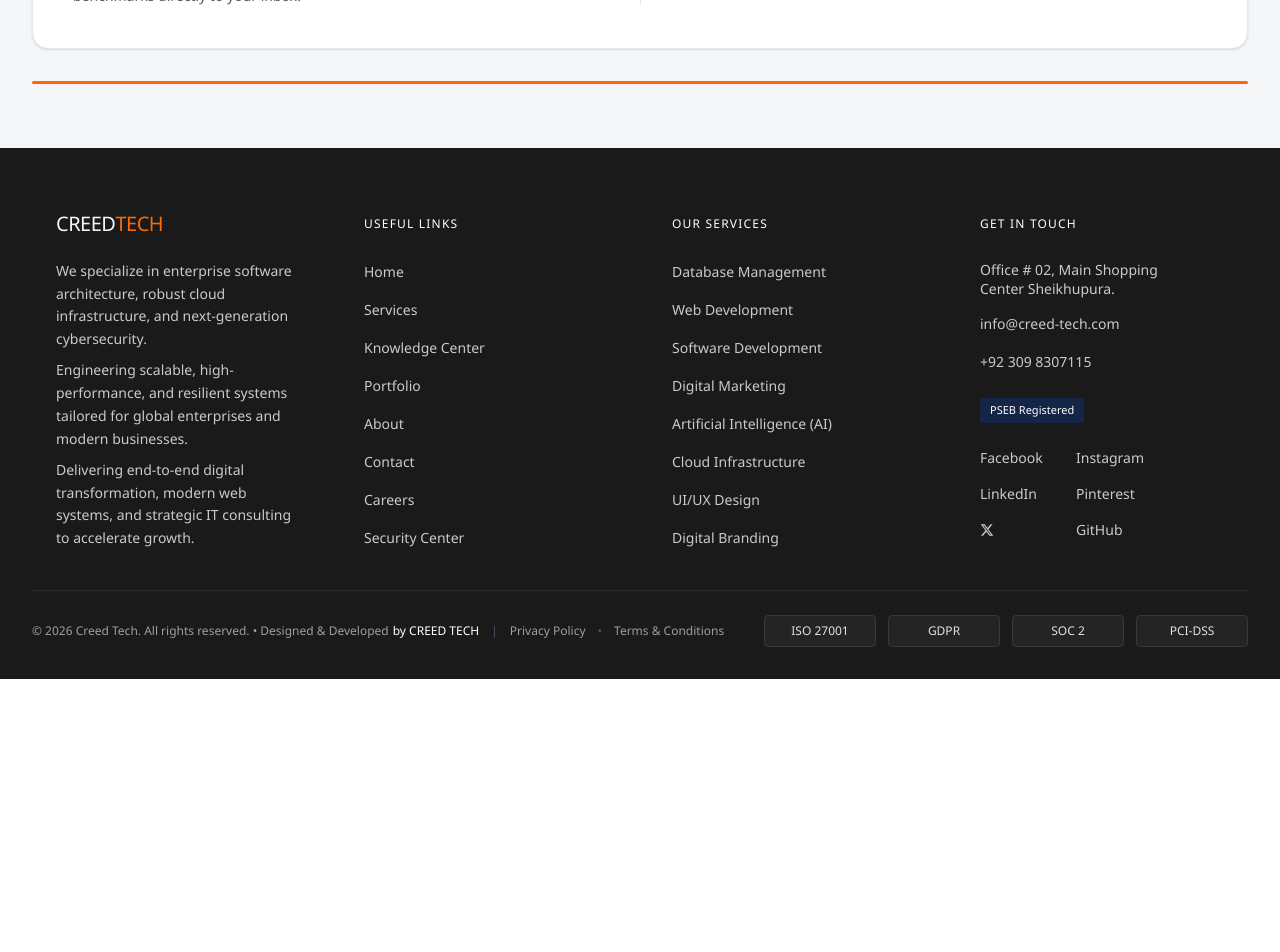
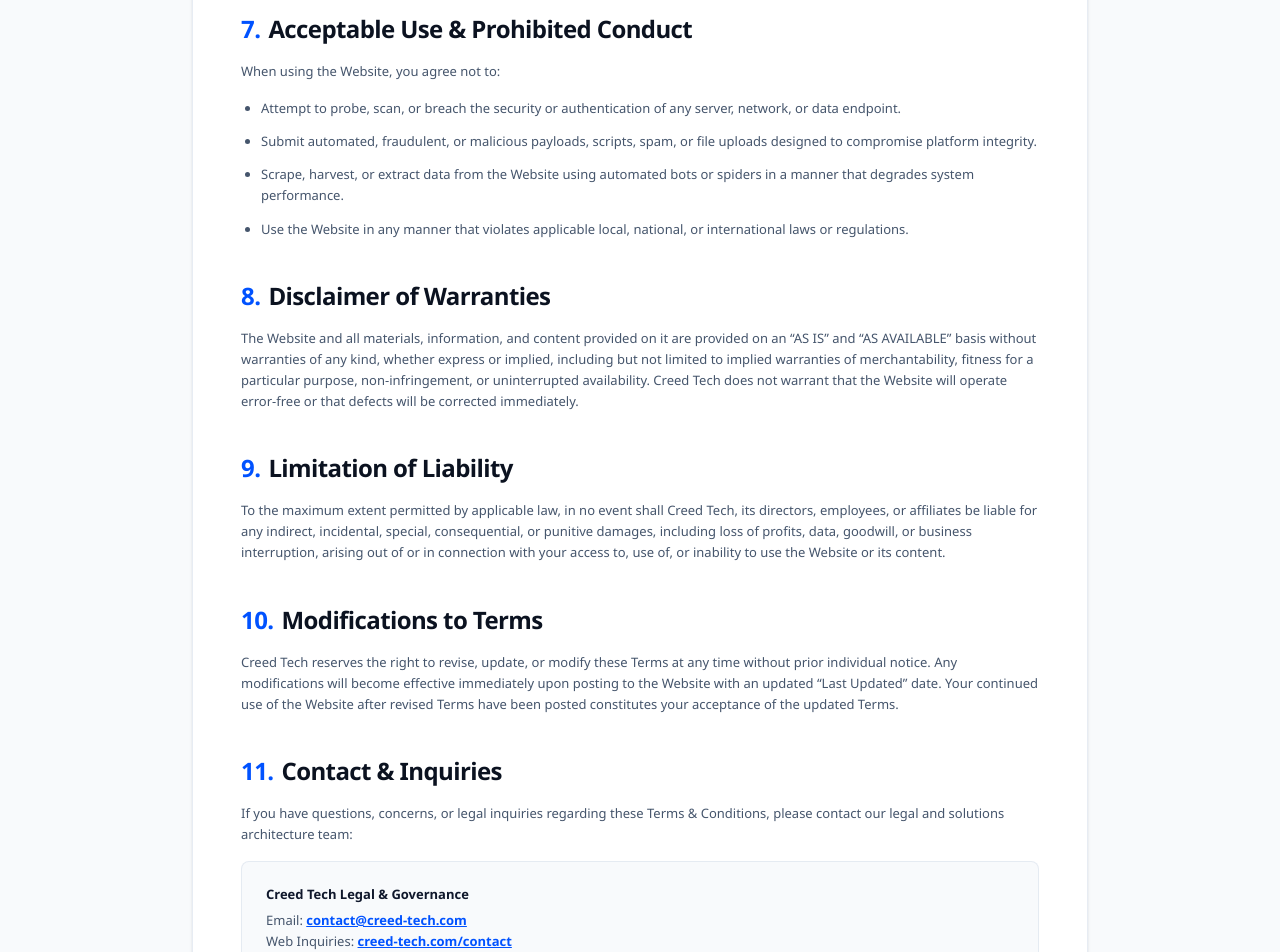
Before and after one commit to tariq200380/enterprise-app, a Next.js app: page /terms in a window 1280 px wide. Shown: the part 1848-2800 px from the top of the page. Before the commit the page ends 2527 px from the top, so only its background shows below. Built offline with nearby package versions, Linux system fonts and the light colour scheme.

Commit message:
feat: implement terms and conditions sections 6 to 11 in pure Tailwind CSS

```diff
--- a/src/app/terms/page.tsx
+++ b/src/app/terms/page.tsx
@@ -135,6 +135,121 @@
               You may not reproduce, distribute, modify, create derivative works from, publicly display, or commercially exploit any content from the Website without prior written consent from Creed Tech.
             </p>
           </div>
+
+          {/* 6. Third-Party Links & Syndicated News Attribution */}
+          <div className="space-y-4">
+            <h2 className="text-xl sm:text-2xl font-bold text-[#0B1220] tracking-tight">
+              <span className="text-[#0052FF] mr-2">6.</span>
+              Third-Party Links &amp; Syndicated News Attribution
+            </h2>
+            <p className="text-slate-600 text-xs sm:text-[13px] sm:text-sm leading-relaxed font-normal">
+              The Website and Knowledge Center may contain links to external third-party websites, syndicated news provider articles (e.g., Google, Apple, NVIDIA, OpenAI, Microsoft), or professional profiles (e.g., GitHub, LinkedIn, X).
+            </p>
+            <p className="text-slate-600 text-xs sm:text-[13px] sm:text-sm leading-relaxed font-normal">
+              Such links and syndicated headlines are provided solely for convenience and journalistic attribution. Creed Tech does not endorse, control, or assume liability for the content, privacy practices, or accuracy of third-party external websites.
+            </p>
+          </div>
+
+          {/* 7. Acceptable Use & Prohibited Conduct */}
+          <div className="space-y-4">
+            <h2 className="text-xl sm:text-2xl font-bold text-[#0B1220] tracking-tight">
+              <span className="text-[#0052FF] mr-2">7.</span>
+              Acceptable Use &amp; Prohibited Conduct
+            </h2>
+            <p className="text-slate-600 text-xs sm:text-[13px] sm:text-sm leading-relaxed font-normal">
+              When using the Website, you agree not to:
+            </p>
+            <ul className="space-y-3 list-disc list-outside pl-5 text-slate-600 text-xs sm:text-[13px] sm:text-sm leading-relaxed">
+              <li>
+                Attempt to probe, scan, or breach the security or authentication of any server, network, or data endpoint.
+              </li>
+              <li>
+                Submit automated, fraudulent, or malicious payloads, scripts, spam, or file uploads designed to compromise platform integrity.
+              </li>
+              <li>
+                Scrape, harvest, or extract data from the Website using automated bots or spiders in a manner that degrades system performance.
+              </li>
+              <li>
+                Use the Website in any manner that violates applicable local, national, or international laws or regulations.
+              </li>
+            </ul>
+          </div>
+
+          {/* 8. Disclaimer of Warranties */}
+          <div className="space-y-4">
+            <h2 className="text-xl sm:text-2xl font-bold text-[#0B1220] tracking-tight">
+              <span className="text-[#0052FF] mr-2">8.</span>
+              Disclaimer of Warranties
+            </h2>
+            <p className="text-slate-600 text-xs sm:text-[13px] sm:text-sm leading-relaxed font-normal">
+              The Website and all materials, information, and content provided on it are provided on an &ldquo;AS IS&rdquo; and &ldquo;AS AVAILABLE&rdquo; basis without warranties of any kind, whether express or implied, including but not limited to implied warranties of merchantability, fitness for a particular purpose, non-infringement, or uninterrupted availability. Creed Tech does not warrant that the Website will operate error-free or that defects will be corrected immediately.
+            </p>
+          </div>
+
+          {/* 9. Limitation of Liability */}
+          <div className="space-y-4">
+            <h2 className="text-xl sm:text-2xl font-bold text-[#0B1220] tracking-tight">
+              <span className="text-[#0052FF] mr-2">9.</span>
+              Limitation of Liability
+            </h2>
+            <p className="text-slate-600 text-xs sm:text-[13px] sm:text-sm leading-relaxed font-normal">
+              To the maximum extent permitted by applicable law, in no event shall Creed Tech, its directors, employees, or affiliates be liable for any indirect, incidental, special, consequential, or punitive damages, including loss of profits, data, goodwill, or business interruption, arising out of or in connection with your access to, use of, or inability to use the Website or its content.
+            </p>
+          </div>
+
+          {/* 10. Modifications to Terms */}
+          <div className="space-y-4">
+            <h2 className="text-xl sm:text-2xl font-bold text-[#0B1220] tracking-tight">
+              <span className="text-[#0052FF] mr-2">10.</span>
+              Modifications to Terms
+            </h2>
+            <p className="text-slate-600 text-xs sm:text-[13px] sm:text-sm leading-relaxed font-normal">
+              Creed Tech reserves the right to revise, update, or modify these Terms at any time without prior individual notice. Any modifications will become effective immediately upon posting to the Website with an updated &ldquo;Last Updated&rdquo; date. Your continued use of the Website after revised Terms have been posted constitutes your acceptance of the updated Terms.
+            </p>
+          </div>
+
+          {/* 11. Contact & Inquiries */}
+          <div className="space-y-4">
+            <h2 className="text-xl sm:text-2xl font-bold text-[#0B1220] tracking-tight">
+              <span className="text-[#0052FF] mr-2">11.</span>
+              Contact &amp; Inquiries
+            </h2>
+            <p className="text-slate-600 text-xs sm:text-[13px] sm:text-sm leading-relaxed font-normal">
+              If you have questions, concerns, or legal inquiries regarding these Terms &amp; Conditions, please contact our legal and solutions architecture team:
+            </p>
+            <div className="bg-[#F8FAFC] border border-slate-200/80 rounded-lg p-6 space-y-1 text-slate-600 text-xs sm:text-[13px]">
+              <p className="text-slate-900 font-bold text-xs sm:text-[13px] mb-2">
+                Creed Tech Legal &amp; Governance
+              </p>
+              <p>
+                Email:{" "}
+                <a
+                  href="mailto:contact@creed-tech.com"
+                  className="text-[#0052FF] font-semibold underline hover:text-[#0043D1] transition-colors"
+                >
+                  contact@creed-tech.com
+                </a>
+              </p>
+              <p>
+                Web Inquiries:{" "}
+                <Link
+                  href="/contact"
+                  className="text-[#0052FF] font-semibold underline hover:text-[#0043D1] transition-colors"
+                >
+                  creed-tech.com/contact
+                </Link>
+              </p>
+              <p>
+                Security Center:{" "}
+                <Link
+                  href="/security"
+                  className="text-[#0052FF] font-semibold underline hover:text-[#0043D1] transition-colors"
+                >
+                  creed-tech.com/security
+                </Link>
+              </p>
+            </div>
+          </div>
         </div>
       </section>
     </div>
```
